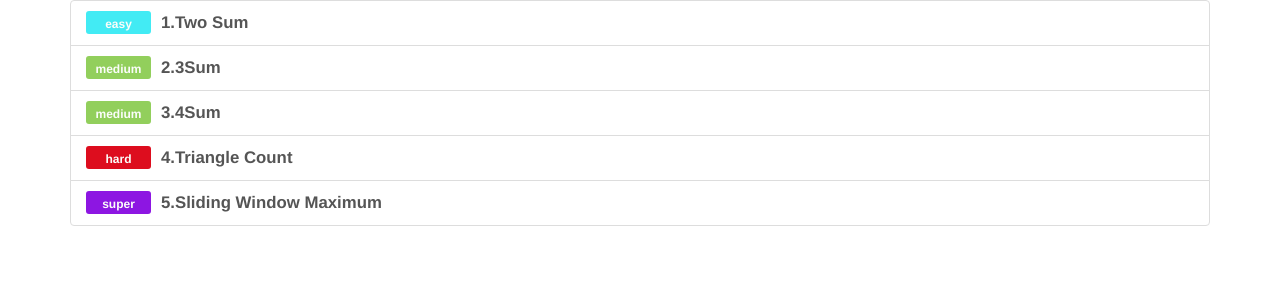
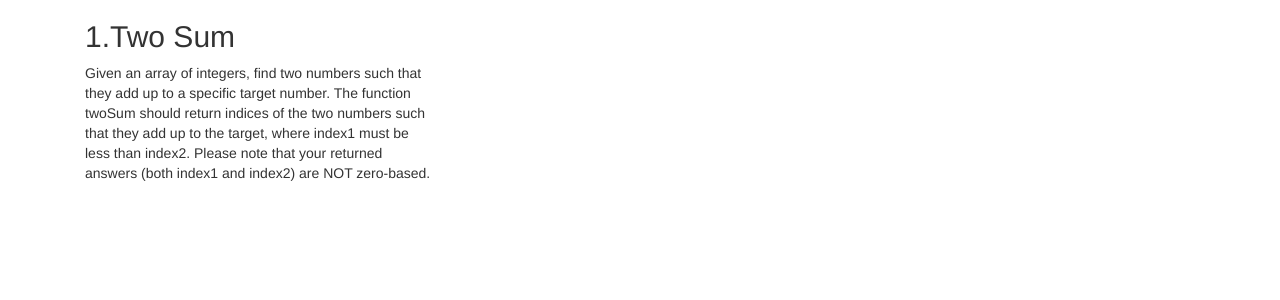
Before and after one commit to mingxinwb/testproject, an Angular app in the folder COJ/oj-client/: page /problems/1 in a window 1280 px wide. Shown: the top 300 px of the page. Built offline with nearby package versions, Linux system fonts and the light colour scheme.

Commit message:
generate problem-detail component and routing

```diff
--- a/COJ/oj-client/src/app/app.component.html
+++ b/COJ/oj-client/src/app/app.component.html
@@ -1,2 +1 @@
-<!--The content below is only a placeholder and can be replaced.-->
-<app-problem-list></app-problem-list>
+<router-outlet></router-outlet>
--- /dev/null
+++ b/COJ/oj-client/src/app/app.routes.ts
@@ -0,0 +1,26 @@
+import { Routes, RouterModule } from "@angular/router";
+
+import { ProblemListComponent } from './components/problem-list/problem-list.component';
+import { ProblemDetailComponent } from './components/problem-detail/problem-detail.component';
+
+const routes: Routes = [
+    {
+        path: '',
+        redirectTo: 'problems',
+        pathMatch: 'full'
+    },
+    {
+        path: 'problems',
+        component: ProblemListComponent
+    },
+    {
+        path: 'problems/:id',
+        component: ProblemDetailComponent
+    },
+    {
+        path: '**',
+        redirectTo: 'problems'
+    }
+]
+
+export const routing = RouterModule.forRoot(routes);
--- /dev/null
+++ b/COJ/oj-client/src/app/components/problem-detail/problem-detail.component.html
@@ -0,0 +1,10 @@
+<div class="container" *ngIf="problem">
+  <div class="col-xs-12 col-md-4">
+    <h2>
+      {{problem.id}}.{{problem.name}}
+    </h2>
+    <p>
+      {{problem.desc}}
+    </p>
+  </div>
+</div>
--- /dev/null
+++ b/COJ/oj-client/src/app/components/problem-detail/problem-detail.component.ts
@@ -0,0 +1,24 @@
+import { ActivatedRoute, Params } from '@angular/router';
+import { Component, OnInit } from '@angular/core';
+
+import { DataService } from '../../services/data.service';
+import { Problem } from '../../models/problem.model';
+
+@Component({
+  selector: 'app-problem-detail',
+  templateUrl: './problem-detail.component.html',
+  styleUrls: ['./problem-detail.component.css'],
+})
+export class ProblemDetailComponent implements OnInit {
+  problem: Problem;
+
+  constructor(
+    private route: ActivatedRoute,
+    private dataService: DataService) { }
+
+  ngOnInit() {
+    this.route.params.subscribe((params: Params) => {
+      this.problem = this.dataService.getProblem(+params['id']);
+    });
+  }
+}
--- a/COJ/oj-client/src/app/components/problem-list/problem-list.component.html
+++ b/COJ/oj-client/src/app/components/problem-list/problem-list.component.html
@@ -1,6 +1,6 @@
 <div class="container">
   <div class="list-group">
-    <a class="list-group-item" *ngFor="let problem of problems">
+    <a class="list-group-item" *ngFor="let problem of problems" [routerLink]="['/problems', problem.id]">
       <span class="{{'pull-left label difficulty diff-' + problem.difficulty.toLocaleLowerCase()}}">
           {{problem.difficulty}}
       </span>
--- a/COJ/oj-client/src/app/components/problem-list/problem-list.component.ts
+++ b/COJ/oj-client/src/app/components/problem-list/problem-list.component.ts
@@ -1,4 +1,5 @@
 import { Component, OnInit } from '@angular/core';
+
 import { DataService } from '../../services/data.service';
 import { Problem } from '../../models/problem.model';
 
--- a/COJ/oj-client/src/app/services/data.service.ts
+++ b/COJ/oj-client/src/app/services/data.service.ts
@@ -1,4 +1,5 @@
 import { Injectable } from '@angular/core';
+
 import { Problem } from '../models/problem.model';
 import { PROBLEMS } from '../mock-problems';
 
```
Also changed, not shown: COJ/oj-client/src/app/app.module.ts (+6 -3 lines), COJ/oj-client/src/app/components/problem-detail/problem-detail.component.css (added), 1 other file (tests, documents, lock files or other folders).
